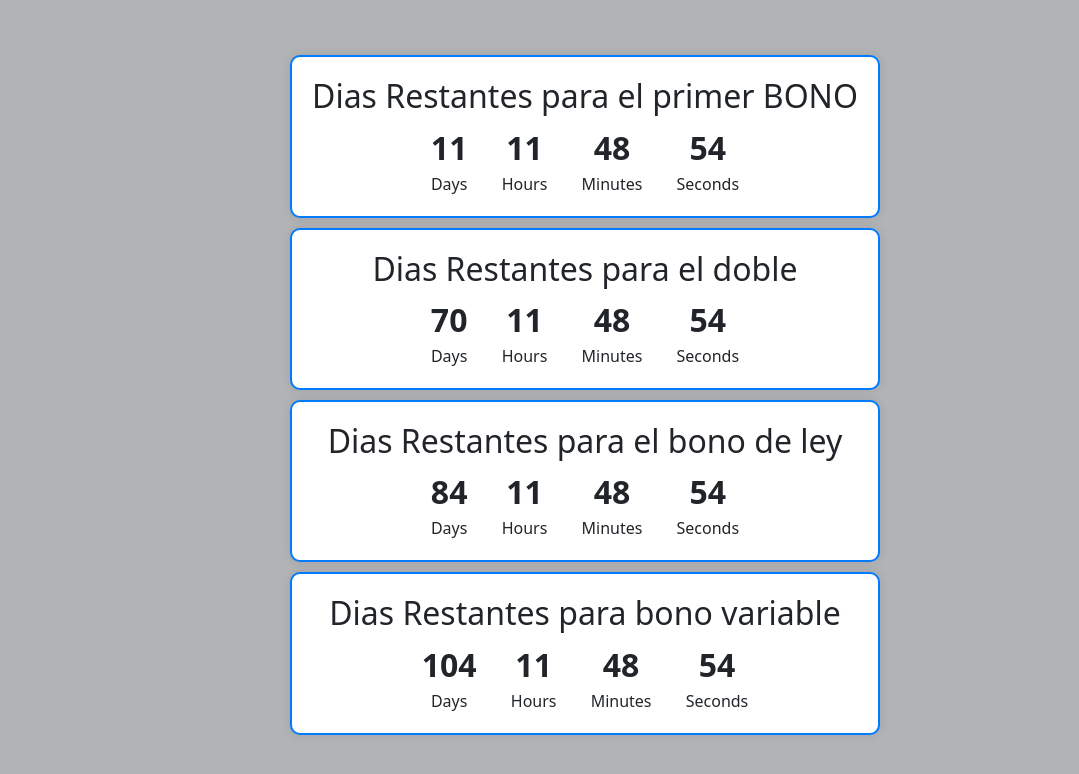
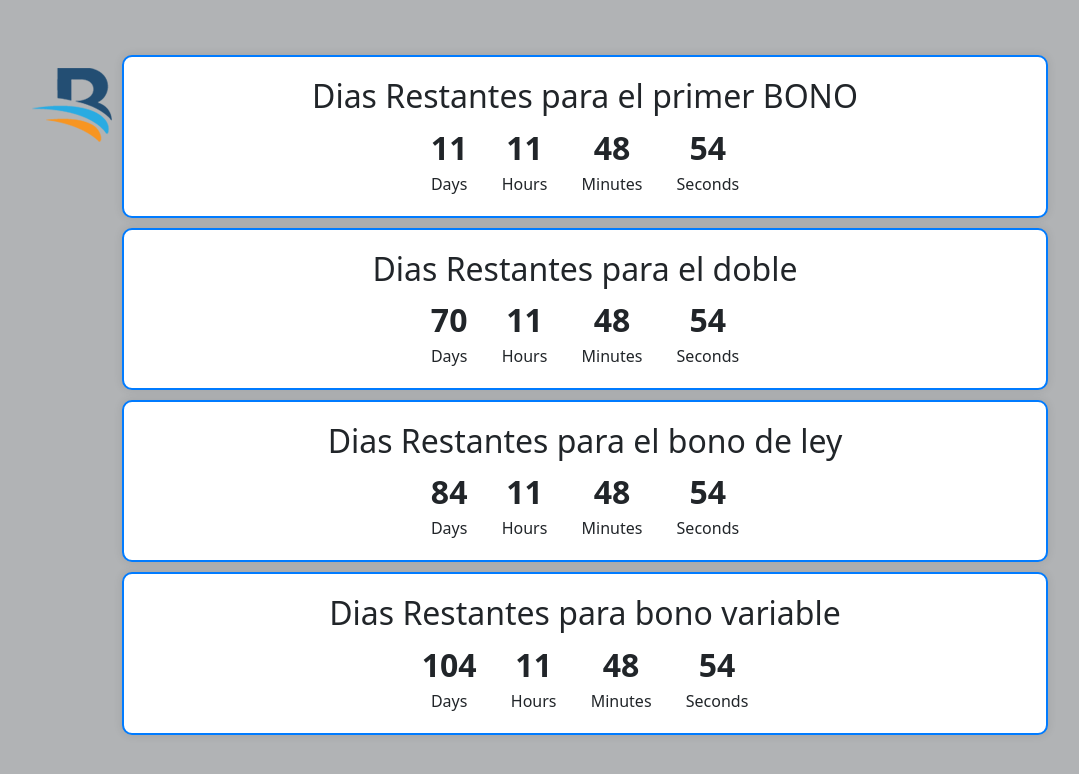
Before and after one commit to carlosyael/TIMER, a plain HTML site: page Index.html in a window 1280 px wide. Shown: the whole page, without its empty margins (55-1134 px from the left). Drawn offline with nearby package versions, Linux system fonts and the light colour scheme.

Commit message:
Add files via upload

```diff
--- a/Index.html
+++ b/Index.html
@@ -38,8 +38,13 @@
   </style>
 </head>
 <body>
-  <div class="row ">
-  <div class="col-12">
+  <div class="container no-gutters">
+      <div class="row">
+        <div class="col col-1">
+          <img class="img-responsive" src="img/Logo.png" alt="">
+        </div>
+
+        <div class=" col col-10">
           <div id="cd1" class="countdown">
             <h2>Dias Restantes para el primer BONO</h2>
             <div class="time-box">
@@ -117,6 +122,8 @@
             </div>
         </div>
       </div>
+
+    </div>
 </div>
   <!-- JavaScript -->
   <script>
```
Also changed, not shown: img/Logo.png (added), img/LogoBR.png (added). Lines whose indentation alone changed are shown as unchanged.
